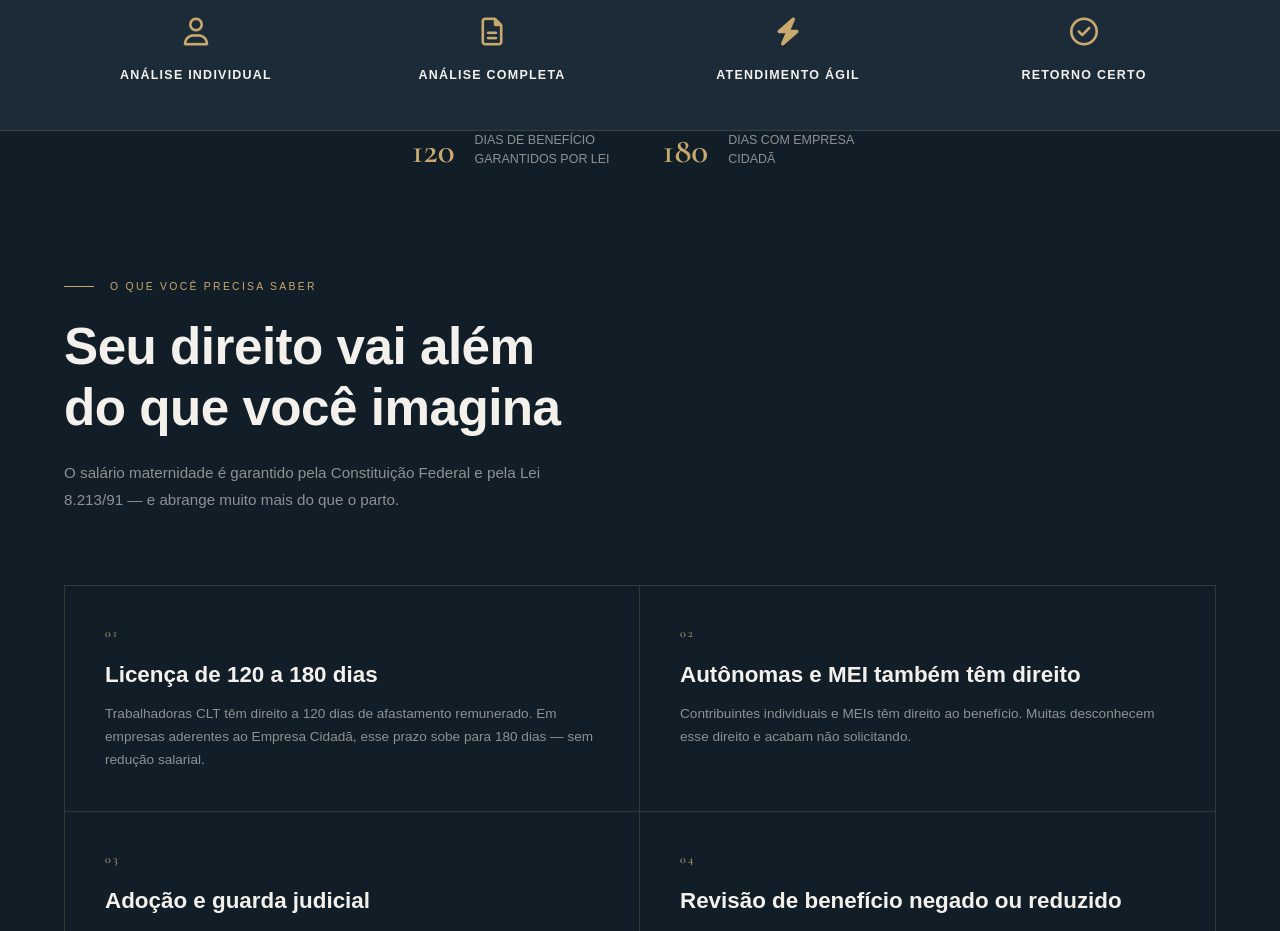
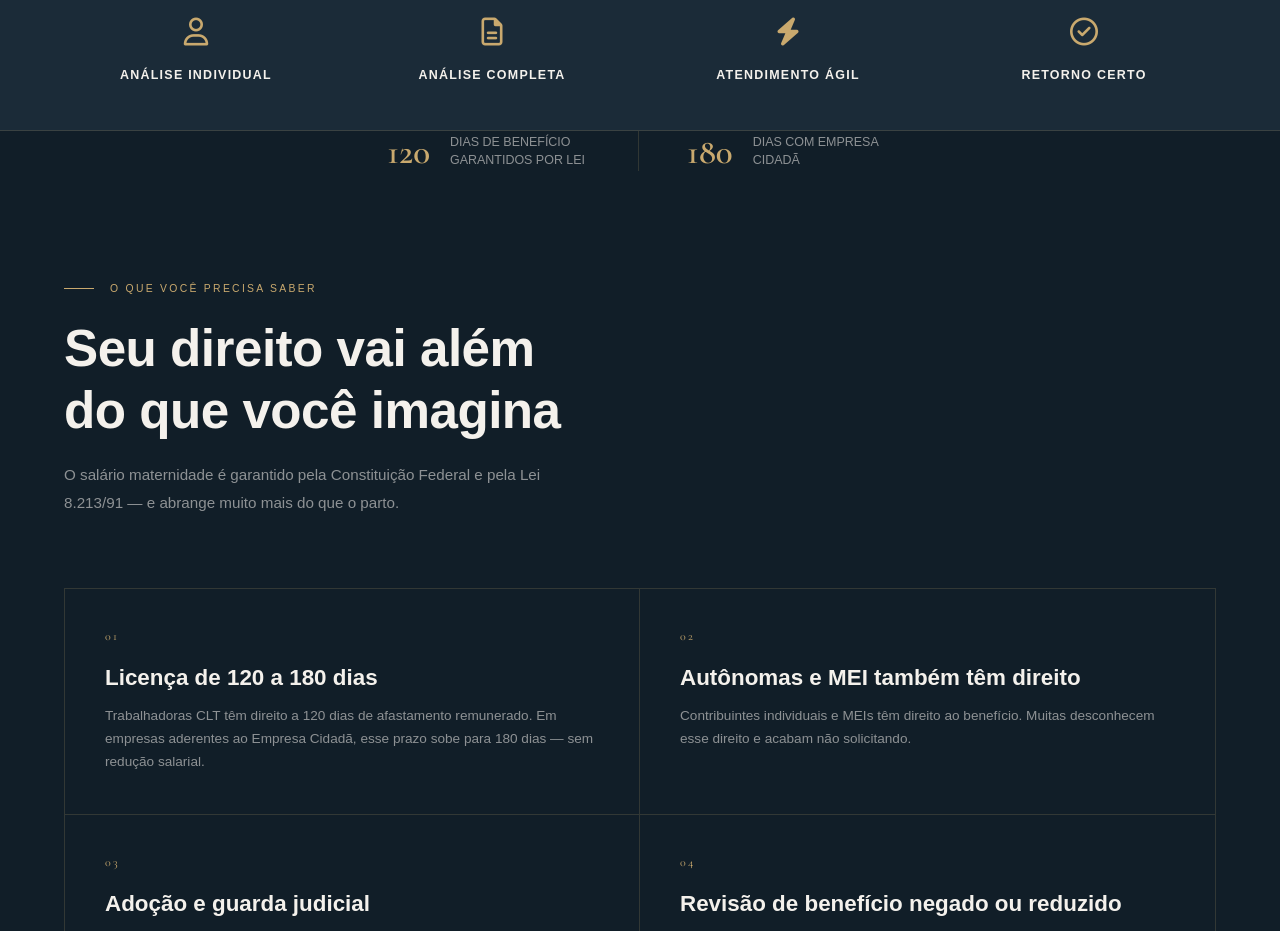
Before and after one commit to hgadvocacia/Salario_maternidade, a plain HTML site: page index.html in a window 1280 px wide. Shown: the part 2160-3091 px from the top of the page. Drawn offline with nearby package versions, Linux system fonts and the light colour scheme.

Commit message:
Update index.html

```diff
--- a/index.html
+++ b/index.html
@@ -113,6 +113,7 @@ Você pode ter direito ao benefício.
 
 <div class="intro-strip">
     <div class="strip-item reveal"><div class="strip-num">120</div><div class="strip-label">DIAS DE BENEFÍCIO GARANTIDOS POR LEI</div></div>
+    <div class="strip-sep"></div>
     <div class="strip-item reveal"><div class="strip-num">180</div><div class="strip-label">DIAS COM EMPRESA CIDADÃ</div></div>
 </div>
 
```
